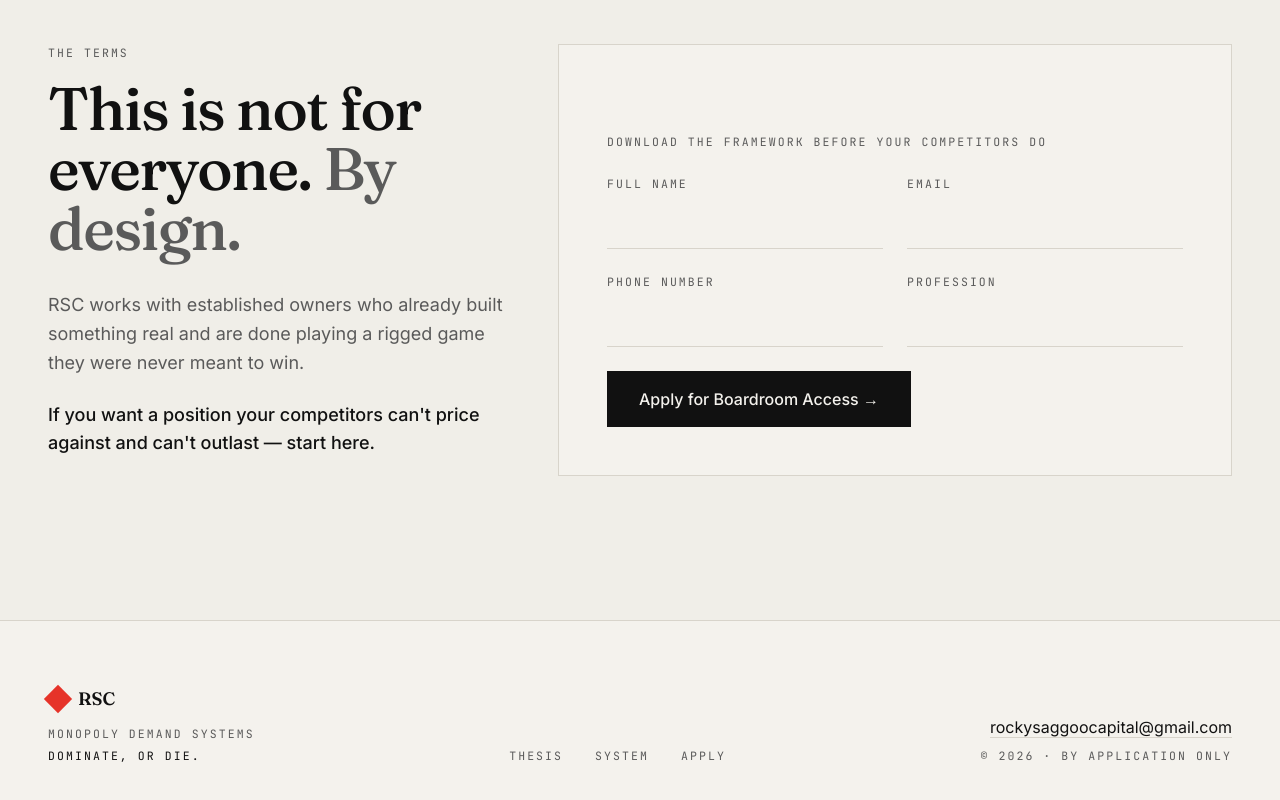
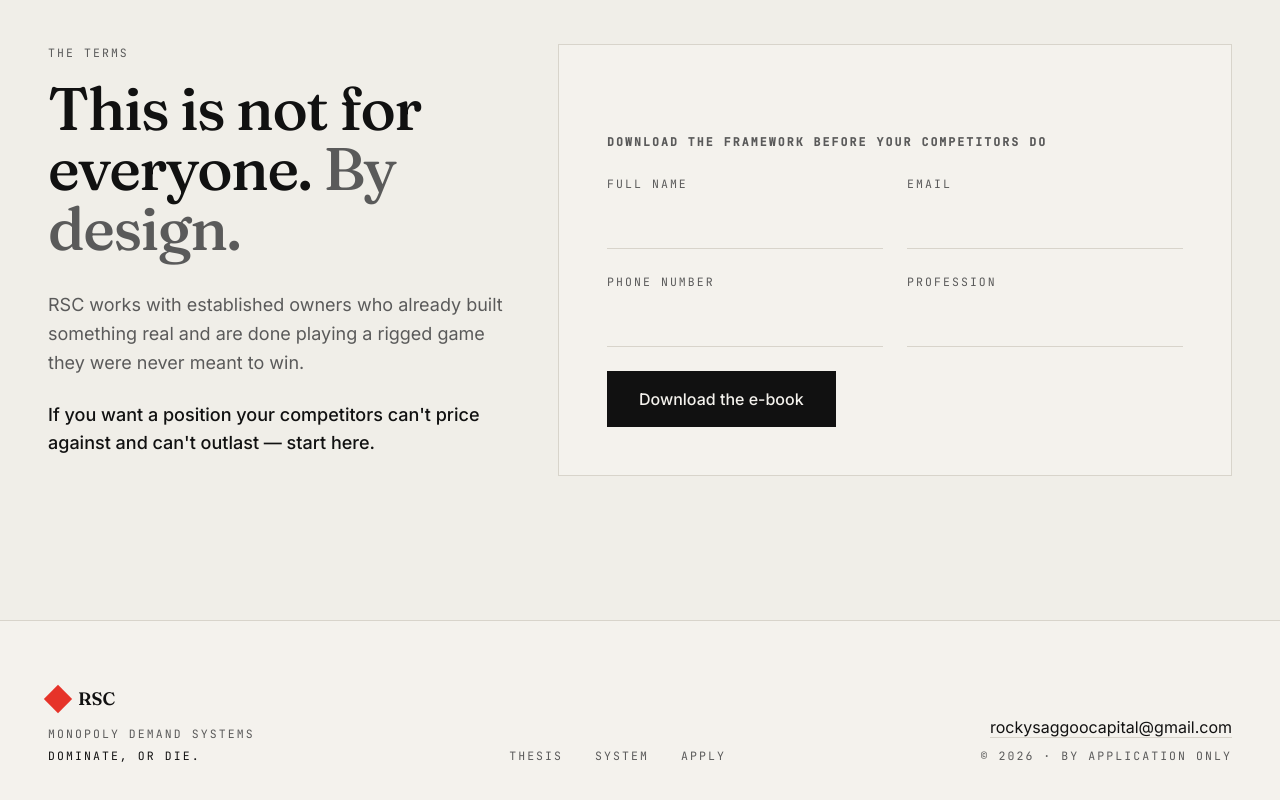
Before and after one commit to growthwithkartik-coder/rocky_saggoo_website, a React (Vite) app: page / in a window 1280 px wide. Shown: the part 4957-5757 px from the top of the page. Built offline with nearby package versions, Linux system fonts and the light colour scheme.

Commit message:
add changes

```diff
--- a/src/routes/index.tsx
+++ b/src/routes/index.tsx
@@ -390,7 +390,7 @@ function Landing() {
 
       {/* SYSTEM */}
       <section id="system" className="border-t border-line">
-        <div className="max-w-[1280px] mx-auto px-6 md:px-12 py-24 md:py-36">
+        <div className="max-w-7xl mx-auto px-6 md:px-12 py-24 md:py-36">
           <div className="grid md:grid-cols-12 gap-10 items-end mb-12">
             <div className="md:col-span-7 reveal">
               <div className="mono-label">The System</div>
@@ -443,7 +443,7 @@ function Landing() {
 
       {/* APPLY */}
       <section id="apply" className="border-t border-line bg-muted/40">
-        <div className="max-w-[1280px] mx-auto px-6 md:px-12 py-24 md:py-36">
+        <div className="max-w-7xl mx-auto px-6 md:px-12 py-24 md:py-36">
           <div className="grid md:grid-cols-12 gap-10">
             <div className="md:col-span-5">
               <div className="mono-label">The Terms</div>
@@ -490,7 +490,7 @@ function Landing() {
 
                 {tier === "boardroom" && submitted !== "apply" && (
                   <form onSubmit={(e) => handleSubmit(e, "apply")} className="mt-10 space-y-6">
-                    <p className="mono-label">
+                    <p className="mono-label font-bold">
     Download the Framework Before Your Competitors Do
   </p>
 
@@ -526,7 +526,7 @@ function Landing() {
                       disabled={submitting}
                       className="bg-foreground text-background px-8 py-4 font-medium hover:bg-accent transition-colors disabled:opacity-50"
                     >
-                      {submitting ? "Submitting..." : "Apply for Boardroom Access →"}
+                      {submitting ? "Submitting..." : "Download the e-book"}
                     </button>
 
                     {error && (
```
